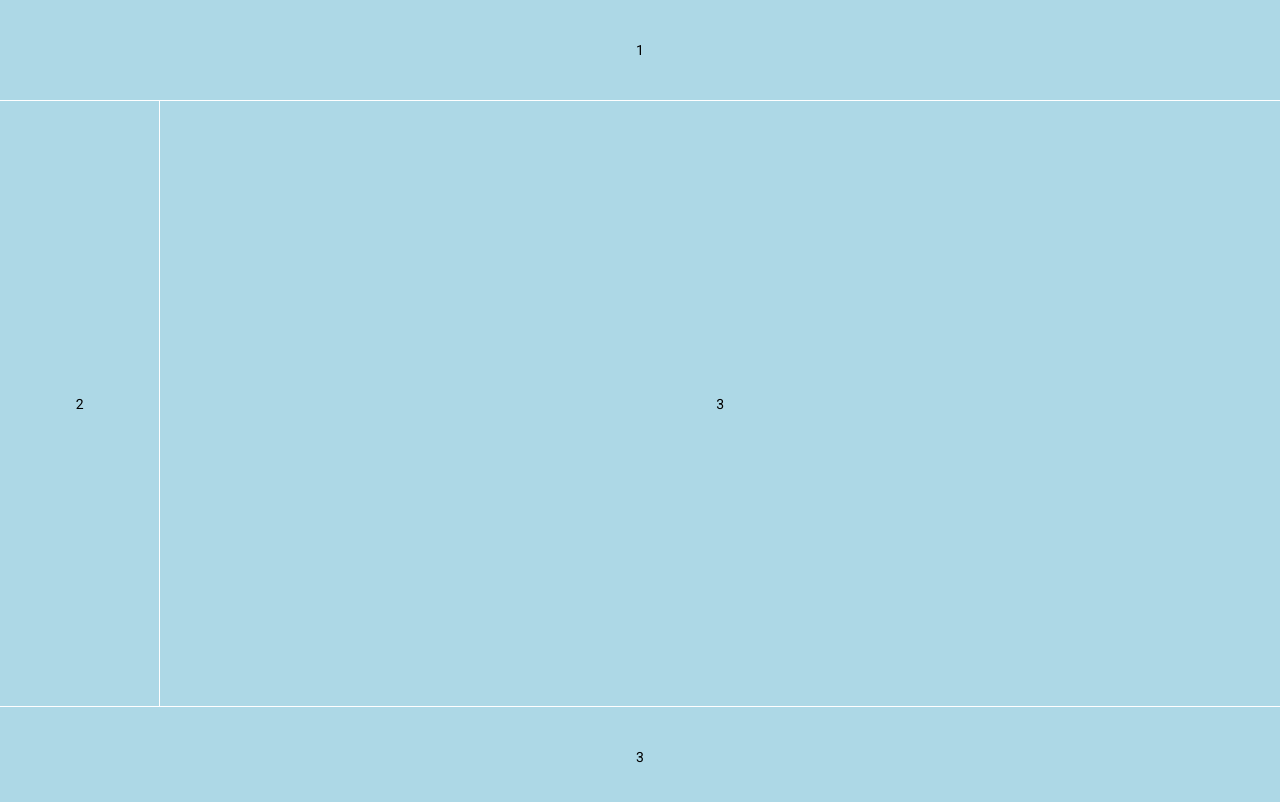
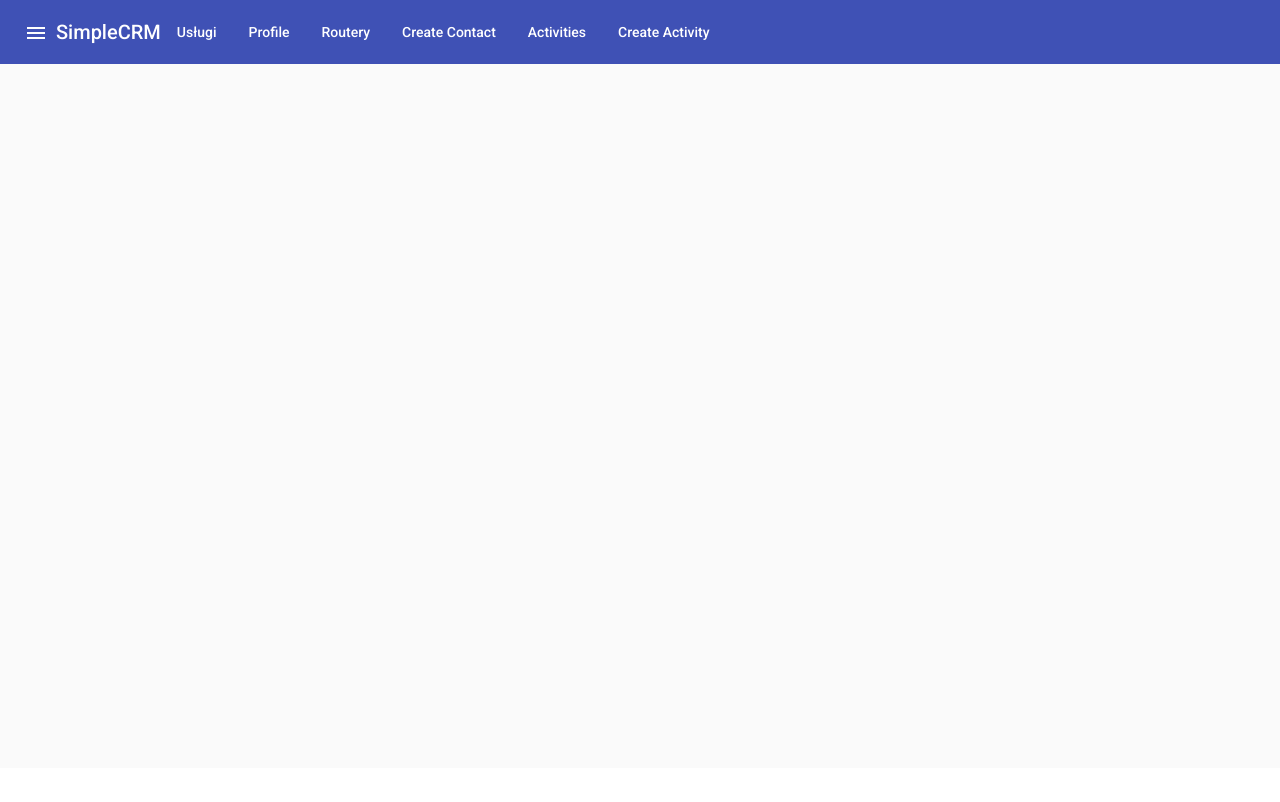
Before and after one commit to darkshadow-j/FrontHotSpot, an Angular app: page / in a window 1280 px wide. Shown: the top 802 px of the page. Built offline with nearby package versions, Linux system fonts and the light colour scheme.

Commit message:
new components

```diff
--- a/src/app/app.component.html
+++ b/src/app/app.component.html
@@ -1,19 +1,40 @@
-<mat-grid-list cols = "8" rowHeight = "100px">
-  <mat-grid-tile
-    [colspan] = "8"
-    [rowspan] = "1">1
-  </mat-grid-tile>
-  <mat-grid-tile
-    [colspan] = "1"
-    [rowspan] = "6">2
-  </mat-grid-tile>
-  <mat-grid-tile
-    [colspan] = "7"
-    [rowspan] = "6">3
-  </mat-grid-tile>
-  <mat-grid-tile
-    [colspan] = "8"
-    [rowspan] = "1">3
-  </mat-grid-tile>
+<mat-toolbar color="primary">
+  <mat-toolbar-row>
+    <button mat-icon-button>
+      <mat-icon (click)="sidenav.toggle()">menu</mat-icon>
+    </button>
+    <h1>SimpleCRM</h1>
+    <span class="menu-spacer"></span>
+    <div>
+      <a mat-button [routerLink]="'/services'"> Usługi </a>
+      <a mat-button [routerLink]="'/profiles'"> Profile </a>
+      <a mat-button [routerLink]="'/routers'"> Routery </a>
+      <a mat-button [routerLink]="'/create-contact'"> Create Contact </a>
+      <a mat-button [routerLink]="'/activities'"> Activities </a>
+      <a mat-button [routerLink]="'/create-activity'"> Create Activity </a>
 
-</mat-grid-list>
+    </div>
+  </mat-toolbar-row>
+</mat-toolbar>
+<router-outlet></router-outlet>
+<mat-sidenav-container>
+  <mat-sidenav #sidenav>
+    <mat-nav-list>
+
+      <a mat-list-item [routerLink]="'/profiles'"> Accounts </a>
+      <a mat-list-item [routerLink]="'/create-account'"> Create Account </a>
+      <a mat-list-item [routerLink]="'/contacts'"> Contacts </a>
+      <a mat-list-item [routerLink]="'/create-contact'"> Create Contact </a>
+      <a mat-list-item [routerLink]="'/activities'"> Activities </a>
+      <a mat-list-item [routerLink]="'/create-activity'"> Create Activity </a>
+      <a mat-list-item (click)="sidenav.toggle()" href="" mat-list-item>Close</a>
+
+    </mat-nav-list>
+  </mat-sidenav>
+  <mat-sidenav-content>
+    <div style="height: 88vh;">
+
+      <router-outlet></router-outlet>
+    </div>
+  </mat-sidenav-content>
+</mat-sidenav-container>
--- a/src/app/app.component.ts
+++ b/src/app/app.component.ts
@@ -1,10 +1,13 @@
-import { Component } from '@angular/core';
+import {Component, OnInit} from '@angular/core';
 
 @Component({
   selector: 'app-root',
   templateUrl: './app.component.html',
   styleUrls: ['./app.component.css']
 })
-export class AppComponent {
+export class AppComponent implements OnInit {
   title = 'mainFrontApp';
+
+  ngOnInit(): void {
+  }
 }
--- a/src/app/hot-spot-profile/hot-spot-profile.component.css
+++ b/src/app/hot-spot-profile/hot-spot-profile.component.css
@@ -0,0 +1,3 @@
+mat-grid-tile {
+  background: lightblue;
+}
--- a/src/app/hot-spot-profile/hot-spot-profile.component.html
+++ b/src/app/hot-spot-profile/hot-spot-profile.component.html
@@ -1 +1,22 @@
-<p>hot-spot-profile works!</p>
+<mat-grid-list cols="1" rowHeight="100px">
+  <mat-grid-tile
+    [colspan]="1"
+    [rowspan]="5">
+    <mat-card *ngFor="let profile of profiles">
+      <mat-card-header>
+        <mat-card-title>{{profile.name}}</mat-card-title>
+      </mat-card-header>
+      <mat-card-content>
+
+        {{profile.dnsName}}
+
+      </mat-card-content>
+    </mat-card>
+
+  </mat-grid-tile>
+  <mat-grid-tile
+    [colspan]="1"
+    [rowspan]="1">
+    <button (click)="addProfile()">Dodaj Profil</button>
+  </mat-grid-tile>
+</mat-grid-list>
--- a/src/app/hot-spot-profile/hot-spot-profile.component.ts
+++ b/src/app/hot-spot-profile/hot-spot-profile.component.ts
@@ -1,4 +1,5 @@
-import { Component, OnInit } from '@angular/core';
+import {Component, OnInit} from '@angular/core';
+import {Profiles, ProfileService} from '../services/profile.service';
 
 @Component({
   selector: 'app-hot-spot-profile',
@@ -7,9 +8,22 @@ import { Component, OnInit } from '@angular/core';
 })
 export class HotSpotProfileComponent implements OnInit {
 
-  constructor() { }
+  profiles: Profiles[];
+
+  constructor(private profileService: ProfileService) {
+  }
 
   ngOnInit(): void {
+    this.profileService.getProfilesList().subscribe(value => {
+      this.profiles = value;
+    });
+  }
+
+  public addProfile(): void {
+    this.profileService.addProfile().subscribe();
+    this.profileService.getProfilesList().subscribe(value => {
+      this.profiles = value;
+    });
   }
 
 }
--- /dev/null
+++ b/src/app/routers/routers.component.html
@@ -0,0 +1,16 @@
+<mat-card *ngFor="let router of routerModel">
+  <mat-card-header>
+    <mat-card-title>{{router.name}}</mat-card-title>
+  </mat-card-header>
+  <mat-card-content>
+    {{router.ipAdress}}
+  </mat-card-content>
+</mat-card>
+
+<p>AddRouter</p>
+
+<input type="text" #login>
+<input type="text" #haslo>
+<input type="text" #ip>
+<input type="text" #nazwa>
+<button (click)="addRouter(nazwa.value, ip.value, login.value, haslo.value)">dodaj</button>
--- /dev/null
+++ b/src/app/routers/routers.component.ts
@@ -0,0 +1,32 @@
+import {Component, OnInit} from '@angular/core';
+import {ProfileService, RouterModel} from '../services/profile.service';
+
+@Component({
+  selector: 'app-routers',
+  templateUrl: './routers.component.html',
+  styleUrls: ['./routers.component.css']
+})
+export class RoutersComponent implements OnInit {
+
+  routerModel: RouterModel[];
+
+  constructor(private service: ProfileService) {
+  }
+
+  ngOnInit(): void {
+    this.service.getRoutersList().subscribe(value => {
+      this.routerModel = value;
+    });
+  }
+
+  addRouter(value: string, value2: string, value3: string, value4: string) {
+    const router: RouterModel = ({
+      name: value,
+      ipAdress: value2,
+      password: value3,
+      username: value4
+    });
+    this.service.addRouter(router).subscribe();
+    this.service.getRoutersList().subscribe(value1 => this.routerModel = value1);
+  }
+}
--- /dev/null
+++ b/src/app/services/profile.service.ts
@@ -0,0 +1,52 @@
+import {Injectable} from '@angular/core';
+import {HttpClient} from '@angular/common/http';
+import {Observable} from 'rxjs';
+
+@Injectable({
+  providedIn: 'root'
+})
+export class ProfileService {
+
+
+  constructor(private httpClient: HttpClient) {
+  }
+
+  public getProfilesList(): Observable<Profiles[]> {
+    return this.httpClient.get<Profiles[]>('http://localhost:8080/profiles');
+  }
+
+  public getRoutersList(): Observable<RouterModel[]> {
+    return this.httpClient.get<RouterModel[]>('http://localhost:8080/router');
+  }
+
+  public addProfile(): Observable<Profiles> {
+    const prof: Profiles = ({
+      name: 'test',
+      dnsName: 'ss',
+      limit: 'ss',
+    });
+    console.log('dodaje');
+    console.log('xxx' + prof.name);
+    return this.httpClient.post<Profiles>('http://localhost:8080/profiles', prof);
+  }
+
+  public addRouter(router: RouterModel): Observable<RouterModel> {
+    console.log(router);
+    return this.httpClient.post < RouterModel > ('http://localhost:8080/router', router);
+}
+
+
+}
+
+export interface Profiles {
+  name: string;
+  dnsName: string;
+  limit: string;
+}
+
+export interface RouterModel {
+  name: string;
+  ipAdress: string;
+  username: string;
+  password: string;
+}
```
Also changed, not shown: src/app/app.module.ts (+33 -13 lines), src/app/routers/routers.component.css (added), 2 other files (tests, documents, lock files or other folders).
